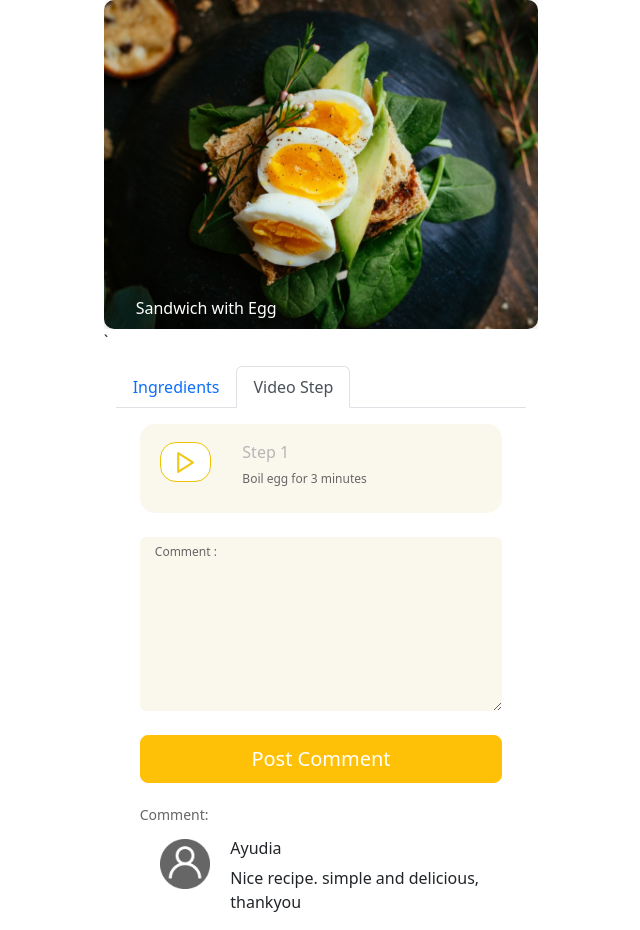
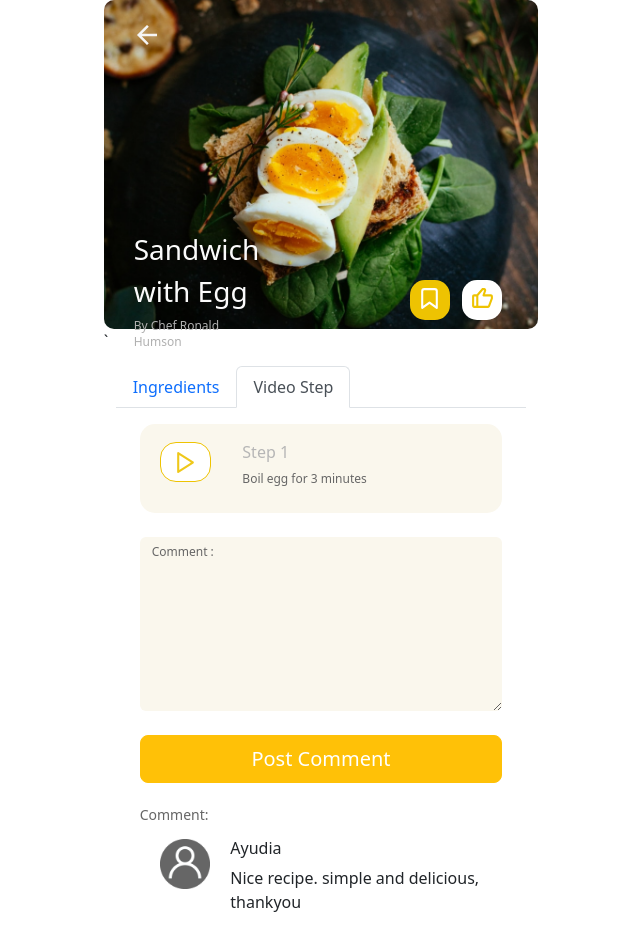
Before and after one commit to rahimatunnimah/next-js-delish, a Next.js app: page /recipe/detail in a window 1280 px wide. Shown: the whole page, without its empty margins (319-959 px from the left). Built offline with nearby package versions, Linux system fonts and the light colour scheme.

Commit message:
revision detail feature

```diff
--- a/pages/recipe/detail.js
+++ b/pages/recipe/detail.js
@@ -2,23 +2,44 @@ import React from "react";
 import Image from "next/image";
 import bgRecipe from "../../public/images/Rectangle 5.png";
 import imgUser from "../../public/images/user.png";
-import {BiLike} from "react-icons/bi";
-import {FiBookmark, FiPlay} from "react-icons/fi";
-import {IoMdArrowBack} from "react-icons/io";
+import { BiLike } from "react-icons/bi";
+import { FiBookmark, FiPlay } from "react-icons/fi";
+import { IoMdArrowBack } from "react-icons/io";
 import detailStyle from "../../styles/detail.module.css";
 import popularStyle from "../../styles/popular.module.css";
-import Tab from 'react-bootstrap/Tab';
-import Tabs from 'react-bootstrap/Tabs';
+import Tab from "react-bootstrap/Tab";
+import Tabs from "react-bootstrap/Tabs";
+import Link from "next/link";
 
 const detailRecipe = () => {
   return (
     <>
-            <div className="row justify-content-center">
+      <div id="detailPage" className="row justify-content-center">
         <div className="col-md-4">
           <div className={`row ${detailStyle.bgStart}`}>
-                        <Image src={bgRecipe}/>`
+            <Image src={bgRecipe} />`
+            <div className={detailStyle.iconBack}>
+                <Link href="/" passHref>
+                    <IoMdArrowBack size={30}/>
+                </Link>
+            </div>
+            <div className="row">
+                <div className="col-8">
                     <div className={detailStyle.title}>
-                            Sandwich with Egg
+                        <h3>Sandwich with Egg</h3>
+                        <p>By Chef Ronald Humson</p>
+                    </div>
+                </div>
+                <div className="col-2" style={{paddingLeft:"28px"}}>
+                    <div className={detailStyle.iconBookmark}>
+                        <FiBookmark size={25}/>
+                    </div>
+                </div>
+                <div className="col-2">
+                    <div className={detailStyle.iconLike}>
+                        <BiLike size={25}/>
+                    </div>
+                </div>
             </div>
           </div>
           <div className={`row ${detailStyle.bgEnd}`}>
@@ -29,12 +50,29 @@ const detailRecipe = () => {
                 className="mt-3"
               >
                 <Tab eventKey="ingredients" title="Ingredients">
+                    <div className="container">
+                        <div className="row mx-3">
+                            <div className={detailStyle.ingredients}>
+                                - 2 slices whole-grain bread
+                                (bakery-fresh recommended)
+                                - 1 tablespoon hummus
+                                - 2 slices tomato
+                                - 1/2 small cucumber, thinly sliced
+                                lengthwise
+                                - 1 slice low-fat cheese
+                            </div>
+
+                        </div>
+                    </div>
                 </Tab>
                 <Tab eventKey="video" title="Video Step">
                   <div className={`row mt-3 mx-4 ${detailStyle.listVideo}`}>
                     <div className="col-3 text-center">
                       <div className={popularStyle.buttonLike}>
-                                                <button type="button" className={`btn btn-warning mt-2 ${popularStyle.button}`}>
+                        <button
+                          type="button"
+                          className={`btn btn-warning mt-2 ${popularStyle.button}`}
+                        >
                           <FiPlay size={25} />
                         </button>
                       </div>
@@ -51,10 +89,21 @@ const detailRecipe = () => {
               <div className="mt-4 mx-4">
                 <form>
                   <div className={detailStyle.contentComment}>
-                                        <textarea className={`form-control ${detailStyle.commentText}`} id="exampleFormControlTextarea1" rows="9"> Comment :</textarea>
+                    <textarea
+                      className={`form-control ${detailStyle.commentText}`}
+                      id="exampleFormControlTextarea1"
+                      rows="9"
+                    >
+                      Comment :
+                    </textarea>
                   </div>
                   <div class="d-grid gap-2 mt-4">
-                                        <button className="btn btn-warning text-white btn-lg" type="button">Post Comment</button>
+                    <button
+                      className="btn btn-warning text-white btn-lg"
+                      type="button"
+                    >
+                      Post Comment
+                    </button>
                   </div>
                 </form>
               </div>
@@ -66,7 +115,7 @@ const detailRecipe = () => {
               <div className="row mx-4">
                 <div className="col-3 text-center">
                   <div className={detailStyle.imgComment}>
-                                        <Image src={imgUser}/>
+                    <Image src={imgUser} />
                   </div>
                 </div>
                 <div className="col-9 px-0">
@@ -79,7 +128,7 @@ const detailRecipe = () => {
         </div>
       </div>
     </>
-    )
-}
+  );
+};
 
 export default detailRecipe;
--- a/styles/detail.module.css
+++ b/styles/detail.module.css
@@ -1,20 +1,42 @@
 .bgStart {
   height: 50vh;
   position: relative;
-  z-index: -1;
 }
 
 .bgStart img {
   border-radius: 10px;
-  box-shadow: 0px 10px 20px rgba(0, 0, 0, 0.12);
   object-fit: cover;
 }
 
-.title {
+.iconBack {
+  color: #f5f5f5;
   position: absolute;
-  color: #ffffff;
+  left: 16px;
+  top: 20px;
+  z-index: 3;
+  cursor: pointer;
+}
+
+.title h3 {
+  position: absolute;
+  color: #fbfbfb;
   bottom: 80px;
-  left: 20px;
+  left: 30px;
+  width: 149px;
+  height: 84px;
+  line-height: 42px;
+}
+
+.title p {
+  position: absolute;
+  width: 132px;
+  height: 16px;
+  left: 30px;
+  font-weight: 400;
+  font-size: 12px;
+  line-height: 16px;
+  color: #b0b0b0;
+  bottom: 50px;
 }
 
 .bgEnd {
@@ -23,7 +45,7 @@
   margin-top: -50px;
   border-top-left-radius: 30px;
   border-top-right-radius: 30px;
-  z-index: 2;
+  position: sticky;
 }
 
 .contentVideo h5 {
@@ -72,3 +94,35 @@
   width: 50px !important;
   height: 50px !important;
 }
+
+.iconBookmark {
+  position: absolute;
+  bottom: 80px;
+  width: 40px;
+  height: 40px;
+  border-radius: 15px;
+  background-color: #eec302;
+  text-align: center;
+  color: white;
+  padding-top: 5px;
+}
+
+.iconLike {
+  position: absolute;
+  bottom: 80px;
+  width: 40px;
+  height: 40px;
+  border-radius: 15px;
+  background-color: white;
+  text-align: center;
+  color: #eec302;
+  padding-top: 5px;
+}
+
+.ingredients {
+  color: #666666;
+  background-color: #faf7ed;
+  border-radius: 15px;
+  margin-top: 12px;
+  padding: 15px;
+}
--- a/styles/globals.css
+++ b/styles/globals.css
@@ -49,3 +49,11 @@ a {
 .main {
   overflow-x: hidden;
 }
+
+/* detail pages */
+
+#detailPages .nav-link {
+  color: black !important;
+}
+
+/* detail pages end */
```
Lines whose indentation alone changed are shown as unchanged.
